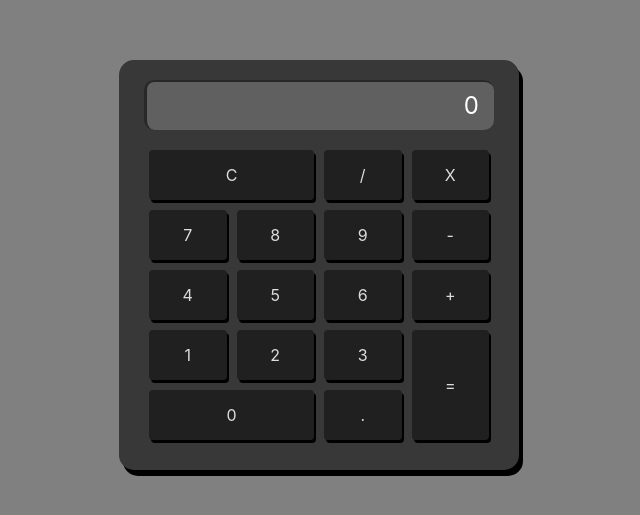
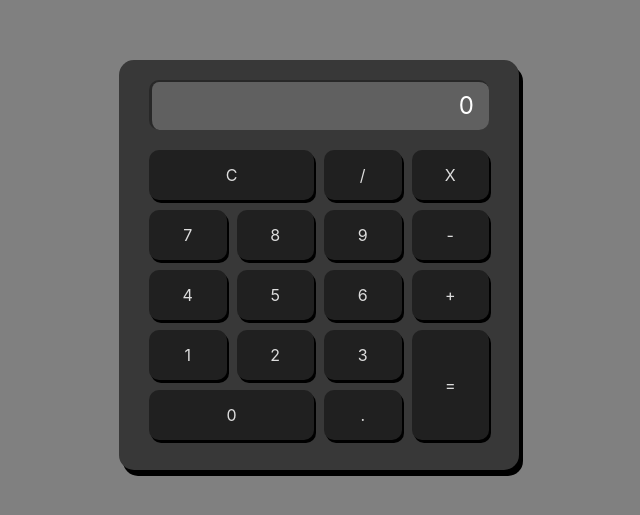
Before and after one commit to gui-andrades/calculadora, a plain HTML site: page index.html in a window 1280 px wide. Shown: the part 135-650 px from the top of the page, 321-961 px from the left. Drawn offline with Linux system fonts and the light colour scheme.

Commit message:
Fixed display width, and removed focus outline on buttons

```diff
--- a/index.html
+++ b/index.html
@@ -5,6 +5,7 @@
         <title>Calculadora</title>
         <link rel="stylesheet" href="bootstrap/css/bootstrap.min.css">
         <link rel="stylesheet" href="style.css">
+        <script src="calc.js"></script>
     </head>
     <body>
         <div class="container-fluid">
@@ -14,35 +15,35 @@
                         <div class="col-12">0</div>
                     </div>
                     <div class="row">
-                        <div class="col-6 botcol"><button class="btn bot">C</button></div>
-                        <div class="col-3 botcol"><button class="btn bot">/</button></div>
-                        <div class="col-3 botcol"><button class="btn bot">X</button></div>
+                        <div class="col-6 botcol"><button class="bot">C</button></div>
+                        <div class="col-3 botcol"><button class="bot">/</button></div>
+                        <div class="col-3 botcol"><button class="bot">X</button></div>
                     </div>
                     <div class="row">
-                        <div class="col-3 botcol"><button class="btn bot">7</button></div>
-                        <div class="col-3 botcol"><button class="btn bot">8</button></div>
-                        <div class="col-3 botcol"><button class="btn bot">9</button></div>
-                        <div class="col-3 botcol"><button class="btn bot">-</button></div>
+                        <div class="col-3 botcol"><button class="bot">7</button></div>
+                        <div class="col-3 botcol"><button class="bot">8</button></div>
+                        <div class="col-3 botcol"><button class="bot">9</button></div>
+                        <div class="col-3 botcol"><button class="bot">-</button></div>
                     </div>
                     <div class="row">
-                        <div class="col-3 botcol"><button class="btn bot">4</button></div>
-                        <div class="col-3 botcol"><button class="btn bot">5</button></div>
-                        <div class="col-3 botcol"><button class="btn bot">6</button></div>
-                        <div class="col-3 botcol"><button class="btn bot">+</button></div>
+                        <div class="col-3 botcol"><button class="bot">4</button></div>
+                        <div class="col-3 botcol"><button class="bot">5</button></div>
+                        <div class="col-3 botcol"><button class="bot">6</button></div>
+                        <div class="col-3 botcol"><button class="bot">+</button></div>
                     </div>
                     <div class="row">
                         <div class="col-9 botcol container-fluid" style="padding: 0 15px;">
                             <div class="row">
-                                <div class="col-4 botcol"><button class="btn bot">1</button></div>
-                                <div class="col-4 botcol"><button class="btn bot">2</button></div>
-                                <div class="col-4 botcol"><button class="btn bot">3</button></div>
+                                <div class="col-4 botcol"><button class="bot">1</button></div>
+                                <div class="col-4 botcol"><button class="bot">2</button></div>
+                                <div class="col-4 botcol"><button class="bot">3</button></div>
                             </div>
                             <div class="row">
-                                <div class="col-8 botcol"><button class="btn bot">0</button></div>
-                                <div class="col-4 botcol"><button class="btn bot">.</button></div>
+                                <div class="col-8 botcol"><button class="bot">0</button></div>
+                                <div class="col-4 botcol"><button class="bot">.</button></div>
                             </div>
                         </div>
-                        <div class="col-3 botcol"><button class="btn bot" style="height: 110px;">=</button></div>
+                        <div class="col-3 botcol"><button class="bot" style="height: 110px;">=</button></div>
                     </div>
                 </div>
             </div>
--- a/style.css
+++ b/style.css
@@ -19,6 +19,7 @@ body{
 }
 
 .display{
+    margin: 0 -10px;
     height: 50px;
     background-color: #606060;
     border-radius: 10px;
@@ -37,11 +38,18 @@ body{
 }
 
 .bot{
+    border-radius: 10px;
+    border: none;
     background-color: #202020;
     color: #ddd;
     width: 100%;
     height: 50px;
     box-shadow: 2px 3px black;
+    outline: none;
+}
+
+.bot:focus{
+    outline: 0px;
 }
 
 .bot:hover{
```
